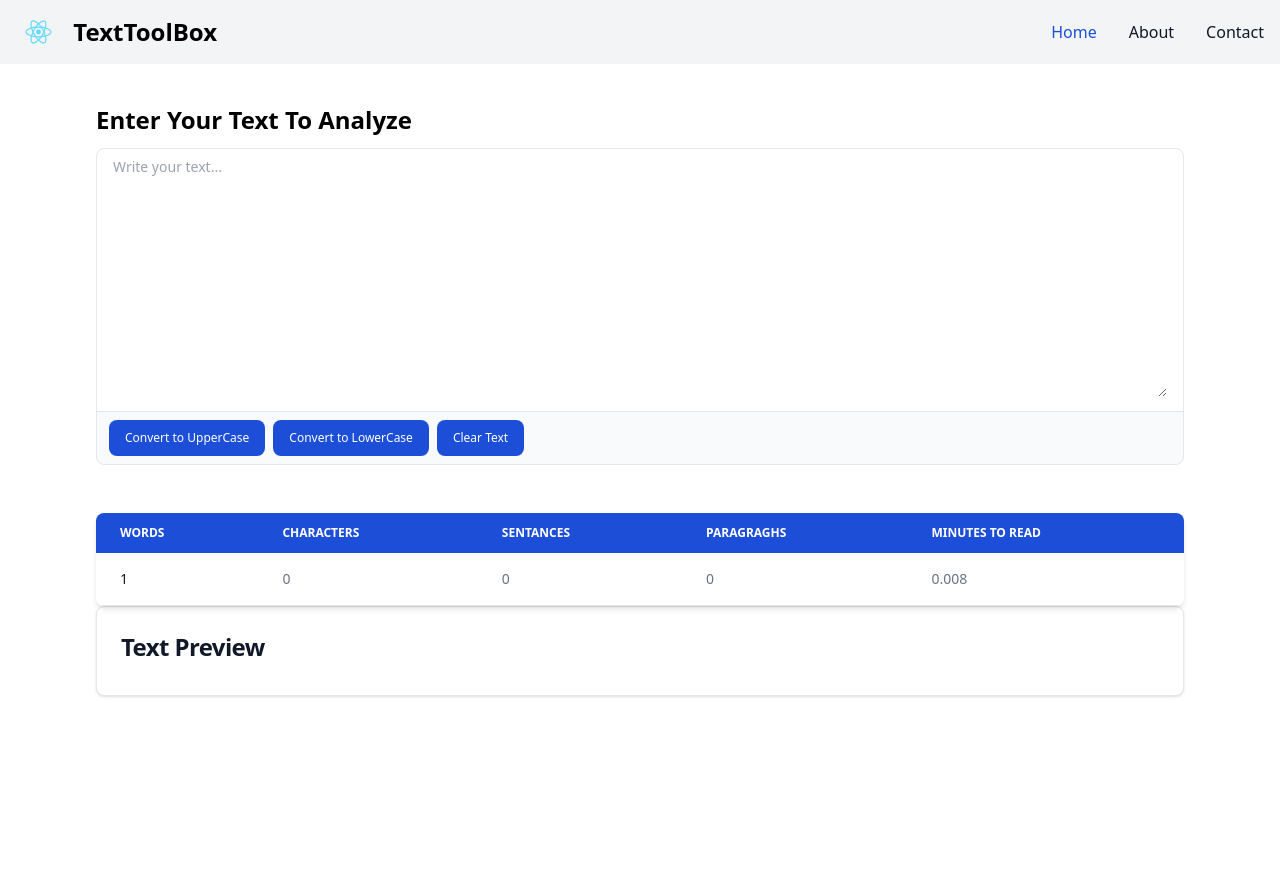
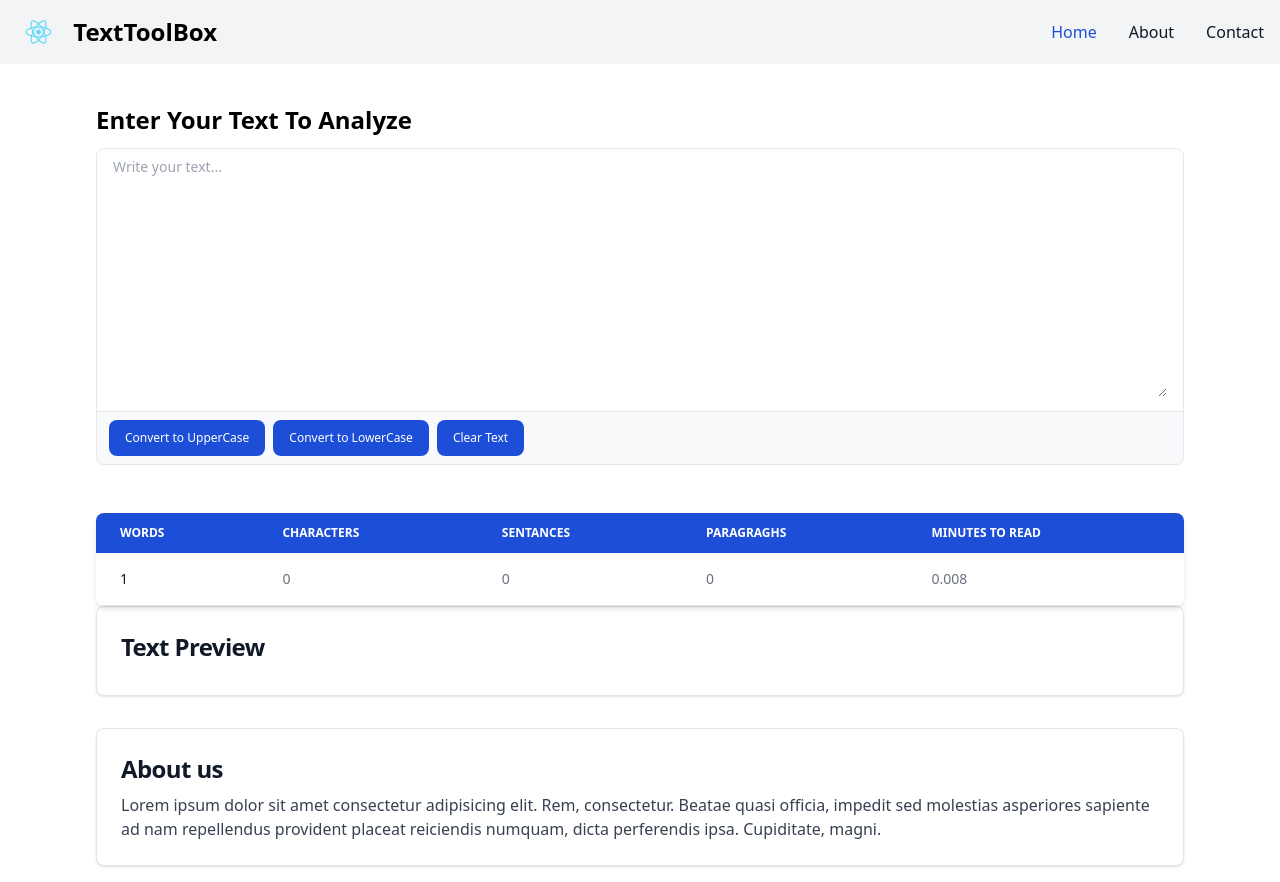
Before and after one commit to ripa01/TextToolbox, a React (Create React App) app: page / in a window 1280 px wide. Before the commit the page ends 800 px from the top, so only its background shows below. Built offline with nearby package versions, Linux system fonts and the light colour scheme.

Commit message:
added about section

```diff
--- a/src/App.js
+++ b/src/App.js
@@ -1,13 +1,14 @@
-import './App.css';
-import Navbar from './components/Navbar';
-import Textform from './components/Textform';
+import "./App.css";
+import Navbar from "./components/Navbar";
+import Textform from "./components/Textform";
+import About from "./components/About";
 
 function App() {
   return (
     <>
-    <Navbar title = "TextToolBox" />
-    <Textform heading = 'Enter Your Text To Analyze'/>
-
+      <Navbar title="TextToolBox" />
+      <Textform heading="Enter Your Text To Analyze" />
+      <About />
 
     </>
   );
--- /dev/null
+++ b/src/components/About.js
@@ -0,0 +1,19 @@
+import React from "react";
+
+export default function About() {
+  return (
+    <div className="items-center justify-between mx-20 p-4">
+      <div className="block w-full p-6 bg-white border border-gray-200 rounded-lg shadow hover:bg-gray-100 dark:bg-gray-800 dark:border-gray-700 dark:hover:bg-gray-700">
+        <h1 className="mb-2 text-2xl font-bold tracking-tight text-gray-900 dark:text-white">
+          About us
+        </h1>
+        <p className="font-normal text-gray-700 dark:text-gray-400">
+          Lorem ipsum dolor sit amet consectetur adipisicing elit. Rem,
+          consectetur. Beatae quasi officia, impedit sed molestias asperiores
+          sapiente ad nam repellendus provident placeat reiciendis numquam,
+          dicta perferendis ipsa. Cupiditate, magni.
+        </p>
+      </div>
+    </div>
+  );
+}
```
